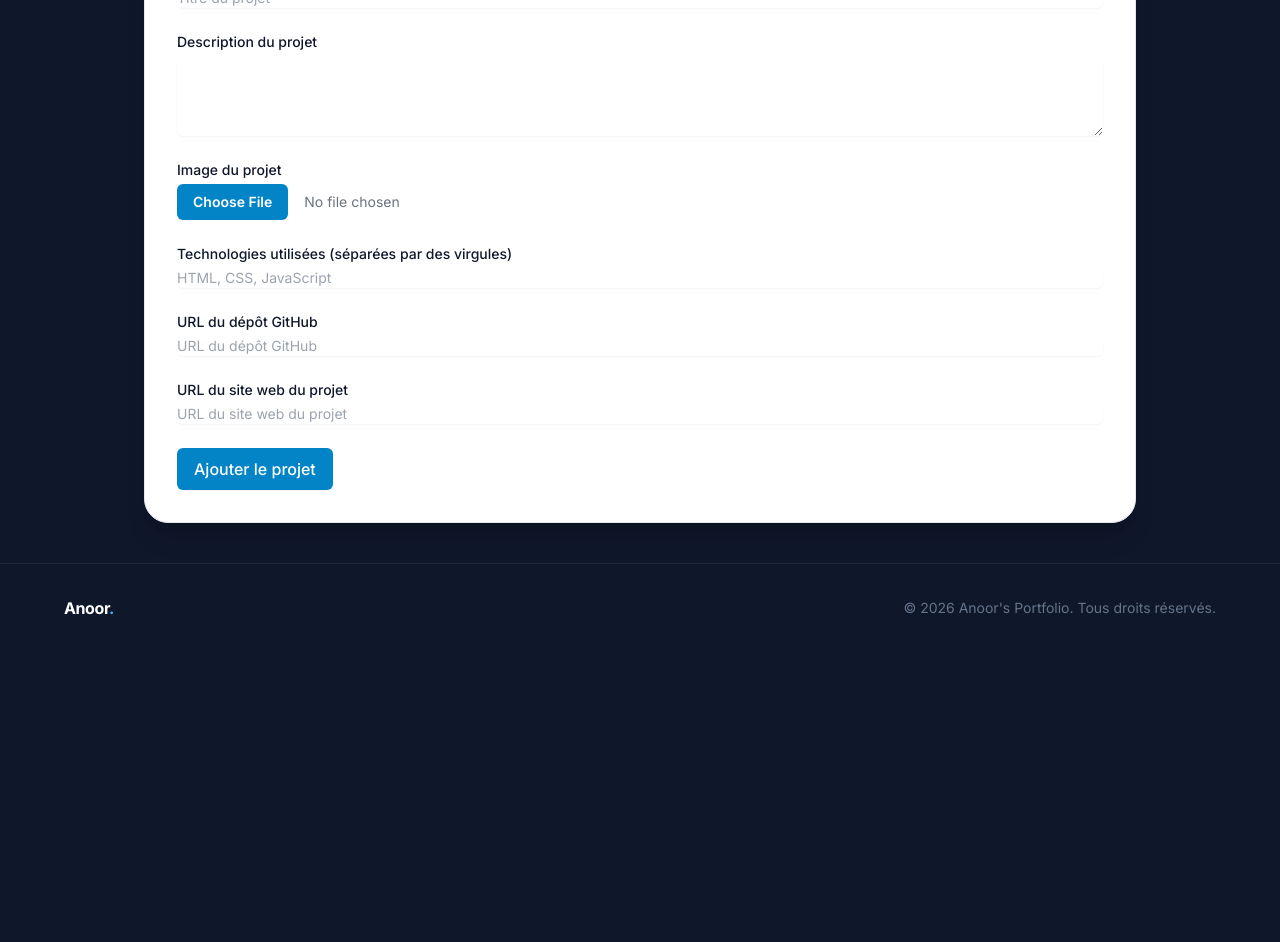
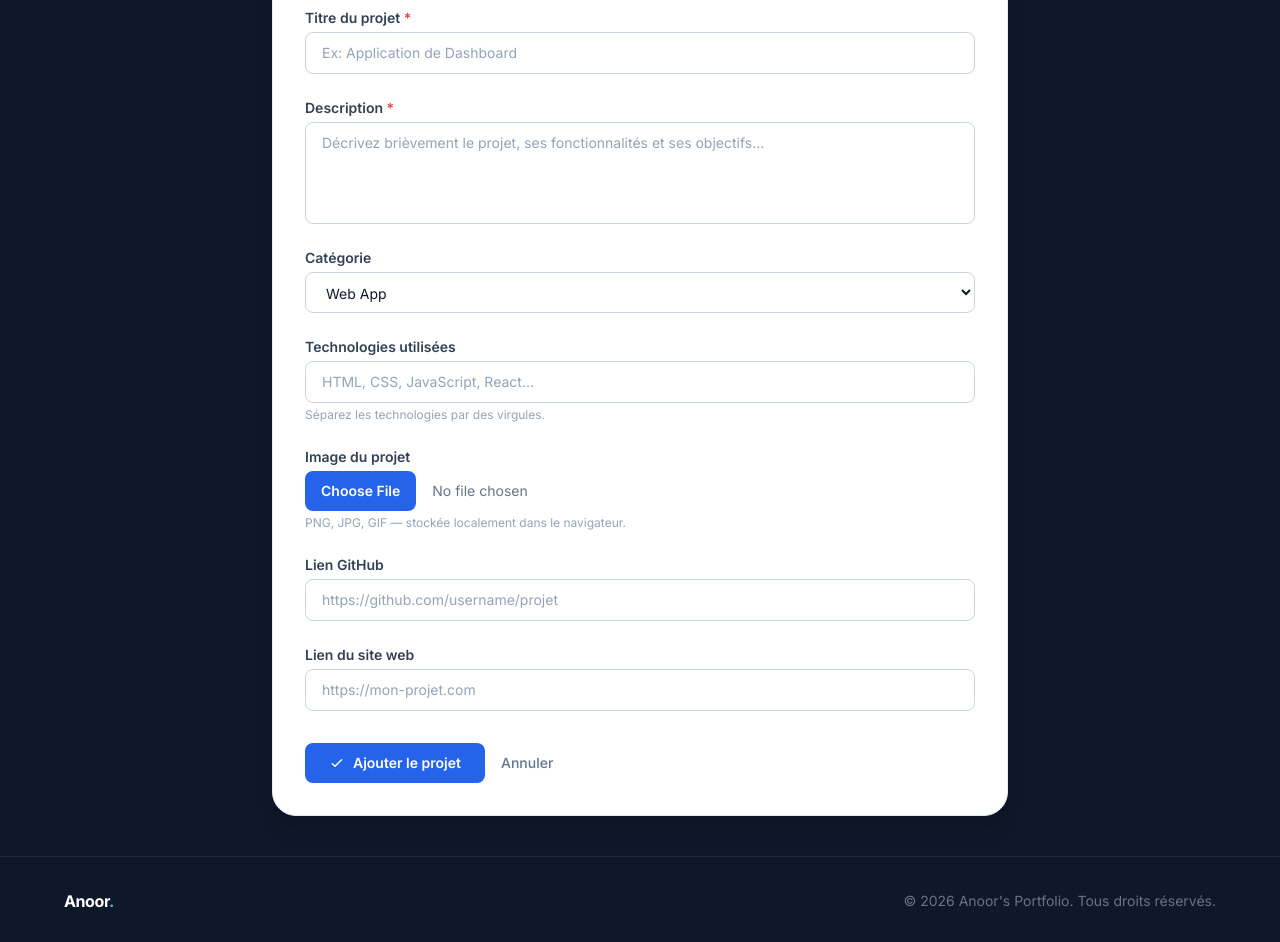
Before and after one commit to aliou9sow6/portfolio, a website: page main_pages/add-project.html in a window 1280 px wide. Shown: the part 234-1176 px from the top of the page. Before the commit the page ends 886 px from the top, so only its background shows below. Drawn offline with nearby package versions, Linux system fonts and the light colour scheme.

Commit message:
Update: Formulaire complet : validation, select catégorie, preview image, mode édition

```diff
--- a/main_pages/add-project.html
+++ b/main_pages/add-project.html
@@ -1,14 +1,13 @@
 <!DOCTYPE html>
 <html lang="fr">
-
 <head>
   <meta charset="UTF-8">
   <meta name="viewport" content="width=device-width, initial-scale=1.0">
+  <title>Ajouter un projet — Anoor's Portfolio</title>
   <script src="https://cdn.tailwindcss.com"></script>
   <link rel="preconnect" href="https://fonts.googleapis.com">
   <link rel="preconnect" href="https://fonts.gstatic.com" crossorigin>
-    <link href="https://fonts.googleapis.com/css2?family=Inter:wght@300;400;500;600;700;800&display=swap"
-        rel="stylesheet">
+  <link href="https://fonts.googleapis.com/css2?family=Inter:wght@300;400;500;600;700;800&display=swap" rel="stylesheet">
   <style type="text/tailwindcss">
     @layer base {
       body {
@@ -18,17 +17,15 @@
       }
     }
   </style>
-    <title>Ajouter un projet</title>
 </head>
+<body>
 
-<body>
+  <!-- Chargement de la navigation et du footer -->
   <script>
     function fetchHtmlFragment(url) {
       return fetch(url)
         .then(response => {
-                    if (!response.ok) {
-                        throw new Error(`${response.status} ${response.statusText}`);
-                    }
+          if (!response.ok) throw new Error(`${response.status} ${response.statusText}`);
           return response.text();
         })
         .then(html => {
@@ -38,61 +35,174 @@
     }
 
     fetchHtmlFragment('../shared/nav.html')
-            .then(data => {
-                document.body.insertAdjacentHTML('afterbegin', data);
-            })
-            .catch(error => console.error('Error loading navigation:', error));
+      .then(data => document.body.insertAdjacentHTML('afterbegin', data))
+      .catch(err => console.error('Erreur chargement nav :', err));
+
     fetchHtmlFragment('../shared/footer.html')
-            .then(data => {
-                document.body.insertAdjacentHTML('beforeend', data);
-            })
-            .catch(error => console.error('Error loading footer:', error));
+      .then(data => document.body.insertAdjacentHTML('beforeend', data))
+      .catch(err => console.error('Erreur chargement footer :', err));
   </script>
 
-    <main class="max-w-5xl mx-auto px-4 py-10">
+  <main class="max-w-3xl mx-auto px-4 py-10">
+
+    <!-- Lien retour -->
+    <a href="list-project.html"
+       class="inline-flex items-center gap-2 text-slate-400 hover:text-white transition-colors text-sm mb-6">
+      <svg xmlns="http://www.w3.org/2000/svg" class="h-4 w-4" fill="none" viewBox="0 0 24 24" stroke="currentColor">
+        <path stroke-linecap="round" stroke-linejoin="round" stroke-width="2" d="M15 19l-7-7 7-7"/>
+      </svg>
+      Retour aux projets
+    </a>
+
     <div class="bg-white shadow-xl rounded-3xl border border-slate-200 overflow-hidden">
+      <form id="form-projet" class="p-8 space-y-6" novalidate>
+
+        <h2 id="form-titre" class="text-3xl font-bold text-slate-900">Ajouter un projet</h2>
+
+        <!-- Titre -->
         <div>
-                <form class="p-8 space-y-6">
-                    <h2 class="text-3xl font-bold text-slate-900">Ajouter un projet</h2>
+          <label for="titre" class="block text-sm font-semibold text-slate-700 mb-1">
+            Titre du projet <span class="text-red-500">*</span>
+          </label>
+          <input
+            type="text"
+            id="titre"
+            name="titre"
+            placeholder="Ex: Application de Dashboard"
+            class="block w-full rounded-lg border border-slate-300 px-4 py-2.5 text-slate-900 text-sm
+                   focus:outline-none focus:ring-2 focus:ring-blue-500 focus:border-transparent
+                   placeholder:text-slate-400 transition">
+          <p id="erreur-titre" class="hidden mt-1.5 text-xs text-red-500 font-medium"></p>
+        </div>
+
+        <!-- Description -->
         <div>
-                        <label for="title" class="block text-sm font-medium text-slate-900">Titre du projet</label>
-                        <input type="text" id="title" name="title"
-                            class="mt-1 block w-full rounded-md border-gray-300 shadow-sm focus:border-sky-500 focus:ring-sky-500 sm:text-sm"
-                            placeholder="Titre du projet">
+          <label for="description" class="block text-sm font-semibold text-slate-700 mb-1">
+            Description <span class="text-red-500">*</span>
+          </label>
+          <textarea
+            id="description"
+            name="description"
+            rows="4"
+            placeholder="Décrivez brièvement le projet, ses fonctionnalités et ses objectifs…"
+            class="block w-full rounded-lg border border-slate-300 px-4 py-2.5 text-slate-900 text-sm
+                   focus:outline-none focus:ring-2 focus:ring-blue-500 focus:border-transparent
+                   placeholder:text-slate-400 transition resize-none"></textarea>
+          <p id="erreur-description" class="hidden mt-1.5 text-xs text-red-500 font-medium"></p>
         </div>
+
+        <!-- Catégorie -->
         <div>
-                        <label for="description" class="block text-sm font-medium text-slate-900">Description du projet</label>
-                        <textarea id="description" name="description" rows="4"
-                            class="mt-1 block w-full rounded-md border-gray-300 shadow-sm focus:border-sky-500 focus:ring-sky-500 sm:text-sm"
-                            placeholder="Description du projet">
-                        </textarea>
+          <label for="categorie" class="block text-sm font-semibold text-slate-700 mb-1">Catégorie</label>
+          <select
+            id="categorie"
+            name="categorie"
+            class="block w-full rounded-lg border border-slate-300 px-4 py-2.5 text-slate-900 text-sm
+                   focus:outline-none focus:ring-2 focus:ring-blue-500 focus:border-transparent
+                   bg-white transition">
+            <option value="Web App">Web App</option>
+            <option value="E-commerce">E-commerce</option>
+            <option value="Mobile">Mobile</option>
+            <option value="API / Backend">API / Backend</option>
+            <option value="Autre">Autre</option>
+          </select>
         </div>
+
+        <!-- Technologies -->
         <div>
-                        <label for="image" class="block text-sm font-medium text-slate-900">Image du projet</label>
-                        <input type="file" id="image" name="image"
-                            class="mt-1 block w-full text-sm text-gray-500 file:mr-4 file:py-2 file:px-4 file:rounded-md file:border-0 file:text-sm file:font-semibold file:bg-sky-600 file:text-white hover:file:bg-sky-700">
+          <label for="technologies" class="block text-sm font-semibold text-slate-700 mb-1">
+            Technologies utilisées
+          </label>
+          <input
+            type="text"
+            id="technologies"
+            name="technologies"
+            placeholder="HTML, CSS, JavaScript, React…"
+            class="block w-full rounded-lg border border-slate-300 px-4 py-2.5 text-slate-900 text-sm
+                   focus:outline-none focus:ring-2 focus:ring-blue-500 focus:border-transparent
+                   placeholder:text-slate-400 transition">
+          <p class="mt-1 text-xs text-slate-400">Séparez les technologies par des virgules.</p>
         </div>
+
+        <!-- Image -->
         <div>
-                        <label for="technologies" class="block text-sm font-medium text-slate-900">Technologies utilisées (séparées par des virgules)</label>
-                        <input type="text" id="technologies" name="technologies" class="mt-1 block w-full rounded-md border-gray-300 shadow-sm focus:border-sky-500 focus:ring-sky-500 sm:text-sm" placeholder="HTML, CSS, JavaScript">
+          <label for="image" class="block text-sm font-semibold text-slate-700 mb-1">Image du projet</label>
+
+          <!-- Prévisualisation -->
+          <img
+            id="preview-image"
+            src=""
+            alt="Prévisualisation de l'image"
+            class="hidden w-full h-48 object-cover rounded-xl border border-slate-200 mb-3">
+
+          <input
+            type="file"
+            id="image"
+            name="image"
+            accept="image/*"
+            class="block w-full text-sm text-slate-500
+                   file:mr-4 file:py-2.5 file:px-4 file:rounded-lg file:border-0
+                   file:text-sm file:font-semibold file:bg-blue-600 file:text-white
+                   hover:file:bg-blue-700 file:transition-colors file:cursor-pointer cursor-pointer">
+          <p class="mt-1 text-xs text-slate-400">PNG, JPG, GIF — stockée localement dans le navigateur.</p>
         </div>
+
+        <!-- GitHub -->
         <div>
-                        <label for="github" class="block text-sm font-medium text-slate-900">URL du dépôt GitHub</label>
-                        <input type="text" id="github" name="github" class="mt-1 block w-full rounded-md border-gray-300 shadow-sm focus:border-sky-500 focus:ring-sky-500 sm:text-sm" placeholder="URL du dépôt GitHub">
+          <label for="github" class="block text-sm font-semibold text-slate-700 mb-1">
+            Lien GitHub
+          </label>
+          <input
+            type="url"
+            id="github"
+            name="github"
+            placeholder="https://github.com/username/projet"
+            class="block w-full rounded-lg border border-slate-300 px-4 py-2.5 text-slate-900 text-sm
+                   focus:outline-none focus:ring-2 focus:ring-blue-500 focus:border-transparent
+                   placeholder:text-slate-400 transition">
         </div>
+
+        <!-- Site web -->
         <div>
-                        <label for="website" class="block text-sm font-medium text-slate-900">URL du site web du projet</label>
-                        <input type="text" id="website" name="website" class="mt-1 block w-full rounded-md border-gray-300 shadow-sm focus:border-sky-500 focus:ring-sky-500 sm:text-sm" placeholder="URL du site web du projet">
+          <label for="website" class="block text-sm font-semibold text-slate-700 mb-1">
+            Lien du site web
+          </label>
+          <input
+            type="url"
+            id="website"
+            name="website"
+            placeholder="https://mon-projet.com"
+            class="block w-full rounded-lg border border-slate-300 px-4 py-2.5 text-slate-900 text-sm
+                   focus:outline-none focus:ring-2 focus:ring-blue-500 focus:border-transparent
+                   placeholder:text-slate-400 transition">
         </div>
-                    <div>
-                        <button type="submit" class="inline-flex items-center px-4 py-2 border border-transparent text-base font-medium rounded-md shadow-sm text-white bg-sky-600 hover:bg-sky-700 focus:outline-none focus:ring-2 focus:ring-offset-2 focus:ring-sky-500">
+
+        <!-- Actions -->
+        <div class="flex items-center gap-4 pt-2">
+          <button
+            type="submit"
+            id="btn-submit"
+            class="inline-flex items-center gap-2 px-6 py-2.5 bg-blue-600 text-white text-sm font-semibold
+                   rounded-lg hover:bg-blue-700 focus:outline-none focus:ring-2 focus:ring-blue-500
+                   focus:ring-offset-2 transition-colors">
+            <svg xmlns="http://www.w3.org/2000/svg" class="h-4 w-4" fill="none" viewBox="0 0 24 24" stroke="currentColor">
+              <path stroke-linecap="round" stroke-linejoin="round" stroke-width="2" d="M5 13l4 4L19 7"/>
+            </svg>
             Ajouter le projet
           </button>
+          <a href="list-project.html"
+             class="text-sm text-slate-500 hover:text-slate-700 transition-colors font-medium">
+            Annuler
+          </a>
         </div>
+
       </form>
     </div>
-        </div>
   </main>
+
+  <!-- Scripts -->
+  <script src="../js/projects-store.js"></script>
+  <script src="../js/add-project.js"></script>
+
 </body>
-
 </html>
```
Lines whose indentation alone changed are shown as unchanged.
